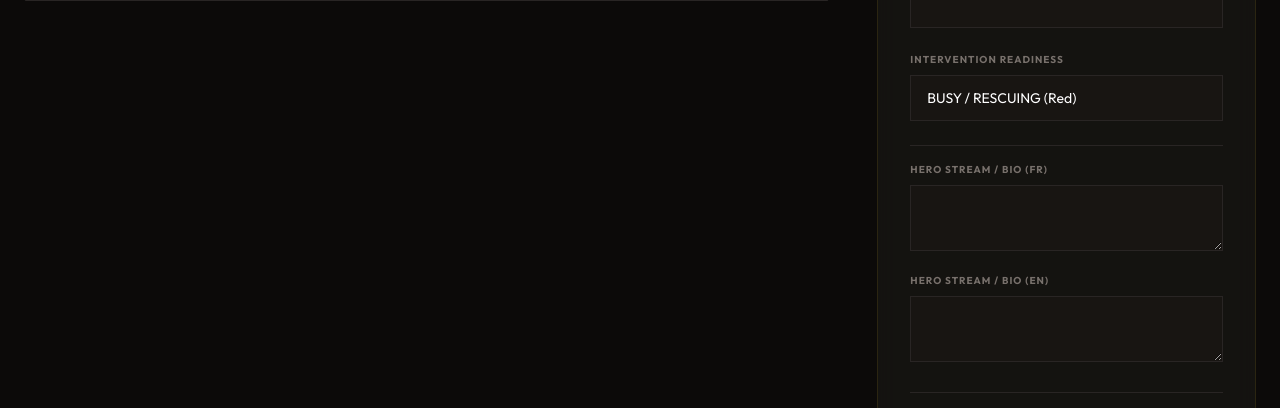
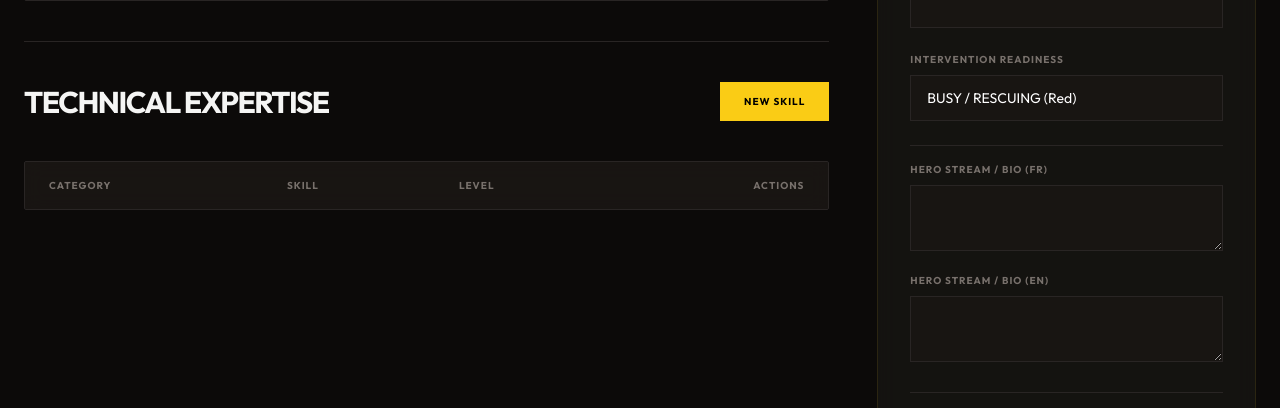
Before and after one commit to vthuillier/MyPortfolio, a PHP site: page /admin/dashboard.php in a window 1280 px wide. Shown: the part 481-889 px from the top of the page. Run offline with PHP 8.4, Linux system fonts and the light colour scheme; data that the repository does not hold is empty; some libraries are stand-ins or nearby versions.

Commit message:
feat: implement skill management with a dedicated model, admin CRUD operations, and updated language files.

```diff
--- a/src/Lang/en.php
+++ b/src/Lang/en.php
@@ -23,4 +23,10 @@ return [
     'contact_success' => 'TRANSMISSION OK // ACK RECEIVED',
     'field_experience' => 'FIELD EXPERIENCE',
     'formation' => 'EDUCATION',
+    'skills_title' => 'TECHNICAL EXPERTISE',
+    'philosophy_title' => 'PHILOSOPHY',
+    'phil_automation_title' => 'Automation First',
+    'phil_automation_text' => 'If it happens twice, automate it. Full lifecycle focus.',
+    'phil_scalability_title' => 'Scalability',
+    'phil_scalability_text' => 'Design for 10x growth from day one.',
 ];
--- a/src/Lang/fr.php
+++ b/src/Lang/fr.php
@@ -23,4 +23,10 @@ return [
     'contact_success' => 'TRANSMISSION OK // ACK RECU',
     'field_experience' => 'EXPÉRIENCE TERRAIN',
     'formation' => 'FORMATION',
+    'skills_title' => 'EXPERTISE TECHNIQUE',
+    'philosophy_title' => 'PHILOSOPHIE',
+    'phil_automation_title' => 'Automatisation d\'abord',
+    'phil_automation_text' => 'Si cela arrive deux fois, automatisez-le. Focus sur le cycle de vie complet.',
+    'phil_scalability_title' => 'Scalabilité',
+    'phil_scalability_text' => 'Conçu pour une croissance x10 dès le premier jour.',
 ];
--- a/src/Views/admin/dashboard.php
+++ b/src/Views/admin/dashboard.php
@@ -165,6 +165,69 @@
                         </table>
                     </div>
                 </div>
+
+                <!-- Technical Expertise Section -->
+                <div class="space-y-10 pt-10 border-t border-stone-800">
+                    <div class="flex justify-between items-center">
+                        <h2 class="text-3xl font-black uppercase tracking-tighter">Technical Expertise</h2>
+                        <a href="/admin/skill/create"
+                            class="accent-bg-yellow text-black px-6 py-3 font-black uppercase tracking-widest text-[10px] hover:bg-white transition">
+                            New Skill
+                        </a>
+                    </div>
+
+                    <div class="glass-card rounded-sm overflow-hidden border border-stone-800">
+                        <table class="min-w-full divide-y divide-stone-800">
+                            <thead class="bg-stone-900/50">
+                                <tr>
+                                    <th
+                                        class="px-6 py-4 text-left text-[10px] font-black text-stone-500 uppercase tracking-widest">
+                                        Category</th>
+                                    <th
+                                        class="px-6 py-4 text-left text-[10px] font-black text-stone-500 uppercase tracking-widest">
+                                        Skill</th>
+                                    <th
+                                        class="px-6 py-4 text-left text-[10px] font-black text-stone-500 uppercase tracking-widest">
+                                        Level</th>
+                                    <th
+                                        class="px-6 py-4 text-right text-[10px] font-black text-stone-500 uppercase tracking-widest">
+                                        Actions</th>
+                                </tr>
+                            </thead>
+                            <tbody class="divide-y divide-stone-800">
+                                <?php foreach ($skills as $skill): ?>
+                                    <tr class="hover:bg-white/5 transition">
+                                        <td class="px-6 py-4">
+                                            <span
+                                                class="text-[9px] font-black px-2 py-1 border border-stone-800 text-stone-400 uppercase tracking-widest">
+                                                <?php echo htmlspecialchars($skill['category']); ?>
+                                            </span>
+                                        </td>
+                                        <td class="px-6 py-4 font-bold text-stone-200">
+                                            <?php echo htmlspecialchars($skill['name']); ?></td>
+                                        <td class="px-6 py-4">
+                                            <div class="flex items-center space-x-2">
+                                                <div class="w-20 h-1 bg-stone-900">
+                                                    <div class="h-full bg-yellow-400"
+                                                        style="width: <?php echo $skill['level']; ?>%"></div>
+                                                </div>
+                                                <span
+                                                    class="text-[10px] font-mono text-stone-500"><?php echo $skill['level']; ?>%</span>
+                                            </div>
+                                        </td>
+                                        <td class="px-6 py-4 text-right space-x-3">
+                                            <a href="/admin/skill/edit?id=<?php echo $skill['id']; ?>"
+                                                class="text-stone-500 hover:text-yellow-400 transition text-[10px] font-black uppercase tracking-widest">Edit</a>
+                                            <a href="/admin/skill/delete?id=<?php echo $skill['id']; ?>"
+                                                onclick="return confirm('Confirm Deletion?')"
+                                                class="text-red-900 hover:text-red-500 transition text-[10px] font-black uppercase tracking-widest">Delete</a>
+                                        </td>
+                                    </tr>
+                                <?php endforeach; ?>
+                            </tbody>
+                        </table>
+                    </div>
+                </div>
             </div>
 
             <!-- Settings Section -->
--- a/src/Views/home.php
+++ b/src/Views/home.php
@@ -135,10 +135,11 @@ $isEn = \App\Helpers\Language::getCurrent() === 'en';
         <div class="flex flex-col mb-20">
             <span class="text-yellow-500 text-xs font-black uppercase tracking-[0.3em] mb-4">Core Competencies /
                 Stack</span>
-            <h3 class="text-4xl font-black uppercase tracking-tighter">Technical Expertise</h3>
+            <h3 class="text-4xl font-black uppercase tracking-tighter">
+                <?php echo \App\Helpers\Language::get('skills_title'); ?></h3>
         </div>
 
-        <div class="grid grid-cols-1 md:grid-cols-3 gap-12">
+        <div class="grid grid-cols-1 md:grid-cols-3 gap-12" data-test="true">
             <!-- DevOps -->
             <div class="space-y-8">
                 <h4 class="text-xl font-black uppercase tracking-widest text-white border-l-4 border-yellow-400 pl-4">
```
Also changed, not shown: src/Controllers/AdminController.php (+33 -1 lines), src/Models/Skill.php (added, +57 -0 lines), src/Views/admin/skill_form.php (added, +86 -0 lines).
